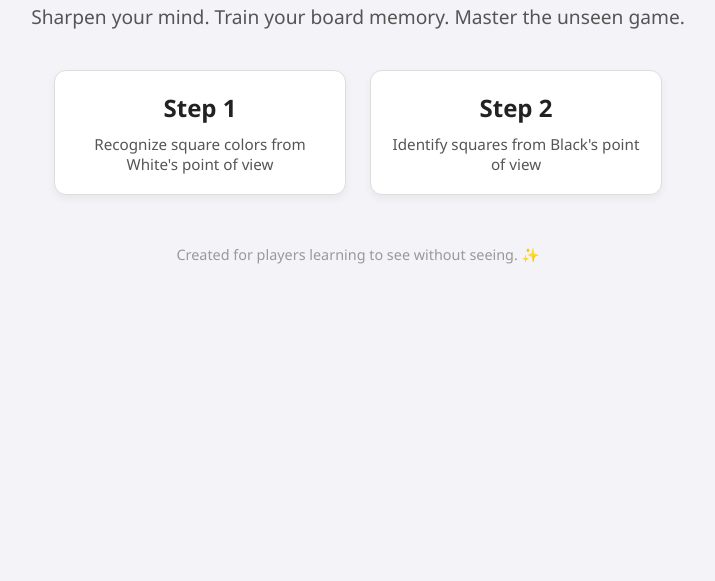
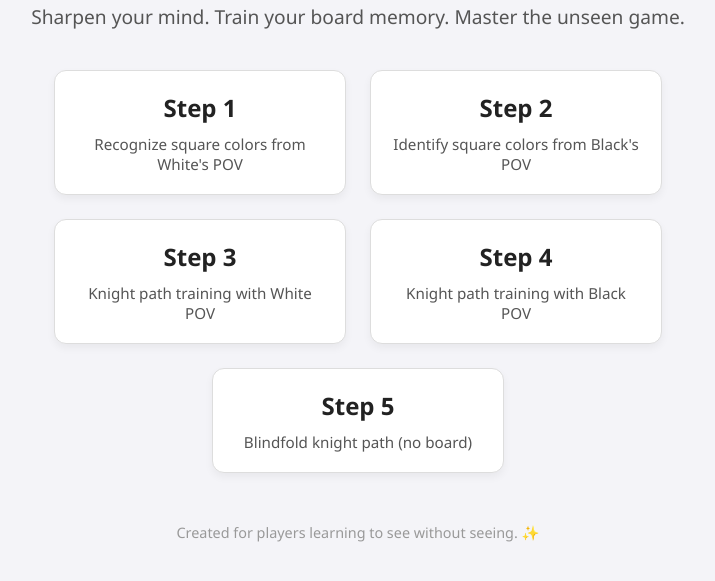
Before and after one commit to PunithaYaku/Blindfold-Chess-Trainer, a plain HTML site: page index.html in a window 1280 px wide. Shown: the part 173-754 px from the top of the page, without its empty margins (282-997 px from the left). Drawn offline with Linux system fonts and the light colour scheme.

Commit message:
Add files via upload

```diff
--- a/index.html
+++ b/index.html
@@ -12,13 +12,25 @@
     <p class="tagline">Sharpen your mind. Train your board memory. Master the unseen game.</p>
 
     <div class="navigation">
-      <a href="https://punithayaku.github.io/Blindfold-Chess-Trainer/Step1/index.html" class="card">
+      <a href="Step1/index.html" class="card">
         <h2>Step 1</h2>
-        <p>Recognize square colors from White's point of view</p>
+        <p>Recognize square colors from White's POV</p>
       </a>
-      <a href="https://punithayaku.github.io/Blindfold-Chess-Trainer/Step2/index.html" class="card">
+      <a href="Step2/index.html" class="card">
         <h2>Step 2</h2>
-        <p>Identify squares from Black's point of view</p>
+        <p>Identify square colors from Black's POV</p>
+      </a>
+      <a href="step3/index.html" class="card">
+        <h2>Step 3</h2>
+        <p>Knight path training with White POV</p>
+      </a>
+      <a href="step4/index.html" class="card">
+        <h2>Step 4</h2>
+        <p>Knight path training with Black POV</p>
+      </a>
+      <a href="step5/index.html" class="card">
+        <h2>Step 5</h2>
+        <p>Blindfold knight path (no board)</p>
       </a>
     </div>
 
--- a/style.css
+++ b/style.css
@@ -9,7 +9,7 @@ body {
 .container {
   text-align: center;
   padding: 60px 20px;
-  max-width: 800px;
+  max-width: 900px;
   margin: auto;
 }
 
```
